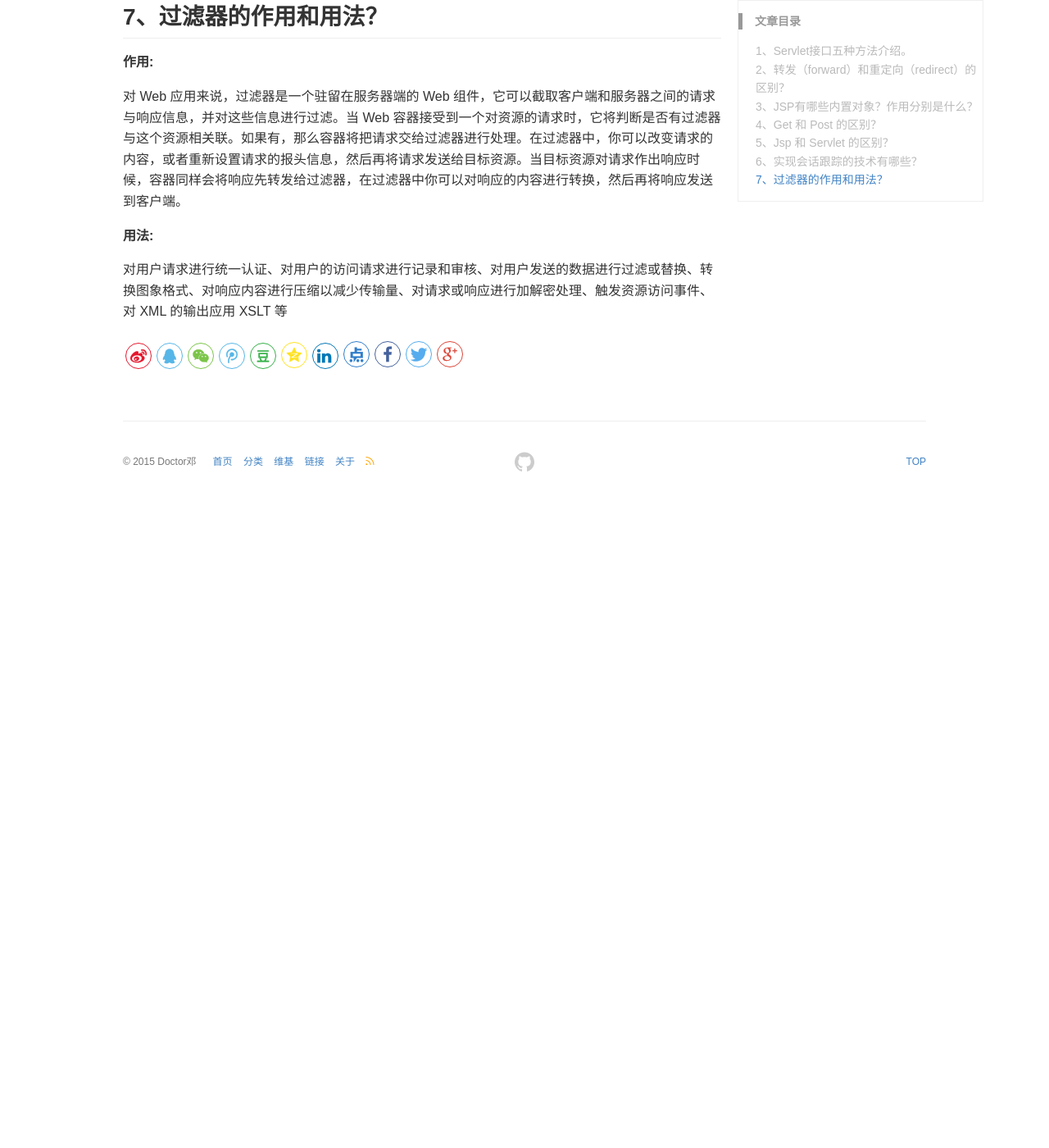
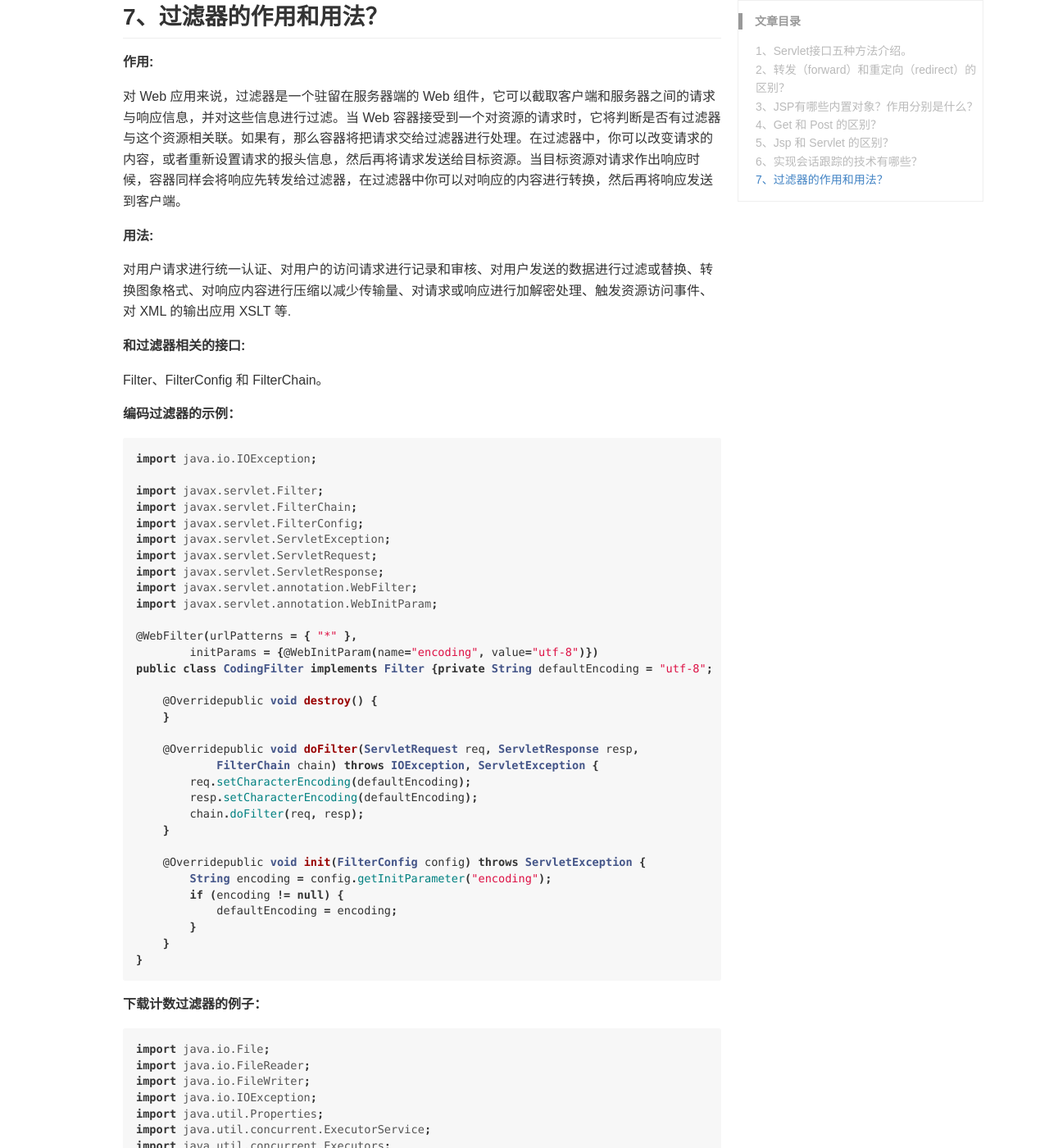
Before and after one commit to DoctorDeng/DoctorDeng.github.io, a Jekyll site: the page built from _posts/2016-09-12-java-面试.md, in a window 1280 px wide and 1400 px high, scrolled down 3554 px. Shown: the whole window at 82% size. Built offline with Jekyll 4.4.1, drawn with Linux system fonts in a browser that asks for light colours; before the commit the page ends 4166 px from its top, so only the background shows below that; some of the changed text lies outside the part shown.

Commit message:
modify file

````diff
--- a/_posts/2016-09-12-java-面试.md
+++ b/_posts/2016-09-12-java-面试.md
@@ -98,4 +98,122 @@ keywords: java, 面试
 
 **用法:**
 
-对用户请求进行统一认证、对用户的访问请求进行记录和审核、对用户发送的数据进行过滤或替换、转换图象格式、对响应内容进行压缩以减少传输量、对请求或响应进行加解密处理、触发资源访问事件、对 XML 的输出应用 XSLT 等
+对用户请求进行统一认证、对用户的访问请求进行记录和审核、对用户发送的数据进行过滤或替换、转换图象格式、对响应内容进行压缩以减少传输量、对请求或响应进行加解密处理、触发资源访问事件、对 XML 的输出应用 XSLT 等.
+
+**和过滤器相关的接口:**
+
+Filter、FilterConfig 和 FilterChain。
+
+**编码过滤器的示例：**
+
+```java?linenums
+import java.io.IOException;
+
+import javax.servlet.Filter;
+import javax.servlet.FilterChain;
+import javax.servlet.FilterConfig;
+import javax.servlet.ServletException;
+import javax.servlet.ServletRequest;
+import javax.servlet.ServletResponse;
+import javax.servlet.annotation.WebFilter;
+import javax.servlet.annotation.WebInitParam;
+
+@WebFilter(urlPatterns = { "*" },
+        initParams = {@WebInitParam(name="encoding", value="utf-8")})
+public class CodingFilter implements Filter {private String defaultEncoding = "utf-8";
+
+    @Overridepublic void destroy() {
+    }
+
+    @Overridepublic void doFilter(ServletRequest req, ServletResponse resp,
+            FilterChain chain) throws IOException, ServletException {
+        req.setCharacterEncoding(defaultEncoding);
+        resp.setCharacterEncoding(defaultEncoding);
+        chain.doFilter(req, resp);
+    }
+
+    @Overridepublic void init(FilterConfig config) throws ServletException {
+        String encoding = config.getInitParameter("encoding");
+        if (encoding != null) {
+            defaultEncoding = encoding;
+        }
+    }
+}
+```
+
+**下载计数过滤器的例子：**
+
+```java?linenums
+import java.io.File;
+import java.io.FileReader;
+import java.io.FileWriter;
+import java.io.IOException;
+import java.util.Properties;
+import java.util.concurrent.ExecutorService;
+import java.util.concurrent.Executors;
+
+import javax.servlet.Filter;
+import javax.servlet.FilterChain;
+import javax.servlet.FilterConfig;
+import javax.servlet.ServletException;
+import javax.servlet.ServletRequest;
+import javax.servlet.ServletResponse;
+import javax.servlet.annotation.WebFilter;
+import javax.servlet.http.HttpServletRequest;
+
+@WebFilter(urlPatterns = {"/*"})
+public class DownloadCounterFilter implements Filter {private ExecutorService executorService = Executors.newSingleThreadExecutor();
+    private Properties downloadLog;
+    private File logFile;
+
+    @Overridepublic void destroy() {
+        executorService.shutdown();
+    }
+
+    @Overridepublic void doFilter(ServletRequest req, ServletResponse resp,
+            FilterChain chain) throws IOException, ServletException {
+        HttpServletRequest request = (HttpServletRequest) req;
+        final String uri = request.getRequestURI();
+        executorService.execute(new Runnable() {
+
+            @Overridepublic void run() {
+                String value = downloadLog.getProperty(uri);
+                if(value == null) {
+                    downloadLog.setProperty(uri, "1");
+                }
+                else {
+                    int count = Integer.parseInt(value);
+                    downloadLog.setProperty(uri, String.valueOf(++count));
+                }
+                try {
+                    downloadLog.store(new FileWriter(logFile), "");
+                }
+                catch (IOException e) {
+                    e.printStackTrace();
+                }
+            }
+        });
+        chain.doFilter(req, resp);
+    }
+
+    @Overridepublic void init(FilterConfig config) throws ServletException {
+        String appPath = config.getServletContext().getRealPath("/");
+        logFile = new File(appPath, "downloadLog.txt");
+        if(!logFile.exists()) {
+            try {
+                logFile.createNewFile();
+            }
+            catch(IOException e) {
+                e.printStackTrace();
+            }
+        }
+        downloadLog = new Properties();
+        try {
+            downloadLog.load(new FileReader(logFile));
+        } catch (IOException e) {
+            e.printStackTrace();
+        }
+    }
+
+}
+```
````
